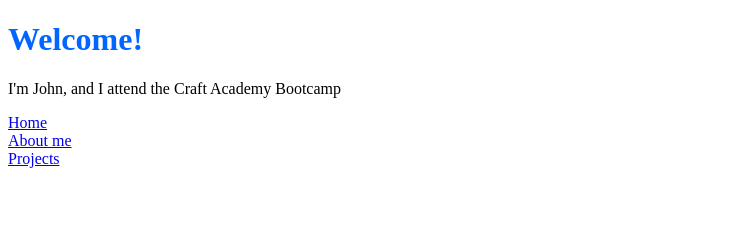
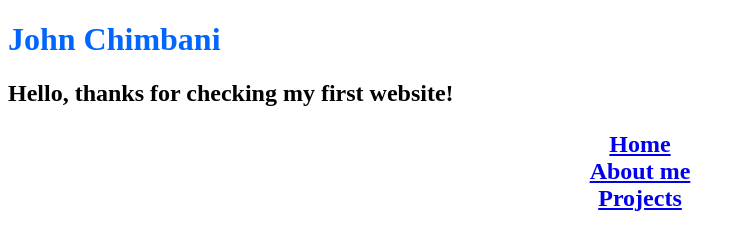
Before and after one commit to munemo/munemo.github.io, a plain HTML site: page index.html in a window 1280 px wide. Shown: the whole page, without its empty margins (0-745 px from the left). Drawn offline with Linux system fonts and the light colour scheme.

Commit message:
learning html

```diff
--- a/index.html
+++ b/index.html
@@ -9,8 +9,8 @@
 </head>
 
 <body>
-  <h1>Welcome!</h1>
-  <p>I'm John, and I attend the Craft Academy Bootcamp<p>
+  <h1>John Chimbani</h1>
+  <h2>Hello, thanks for checking my first website!<p>
     <ul>
       <li><a href="default.asp">Home</a></li>
       <li><a href="news.asp">About me</a></li>
--- a/style.css
+++ b/style.css
@@ -6,4 +6,5 @@ h1 {
     list-style-type: none;
     margin: 0;
     padding: 0;
+    text-align: center;
   }
```
